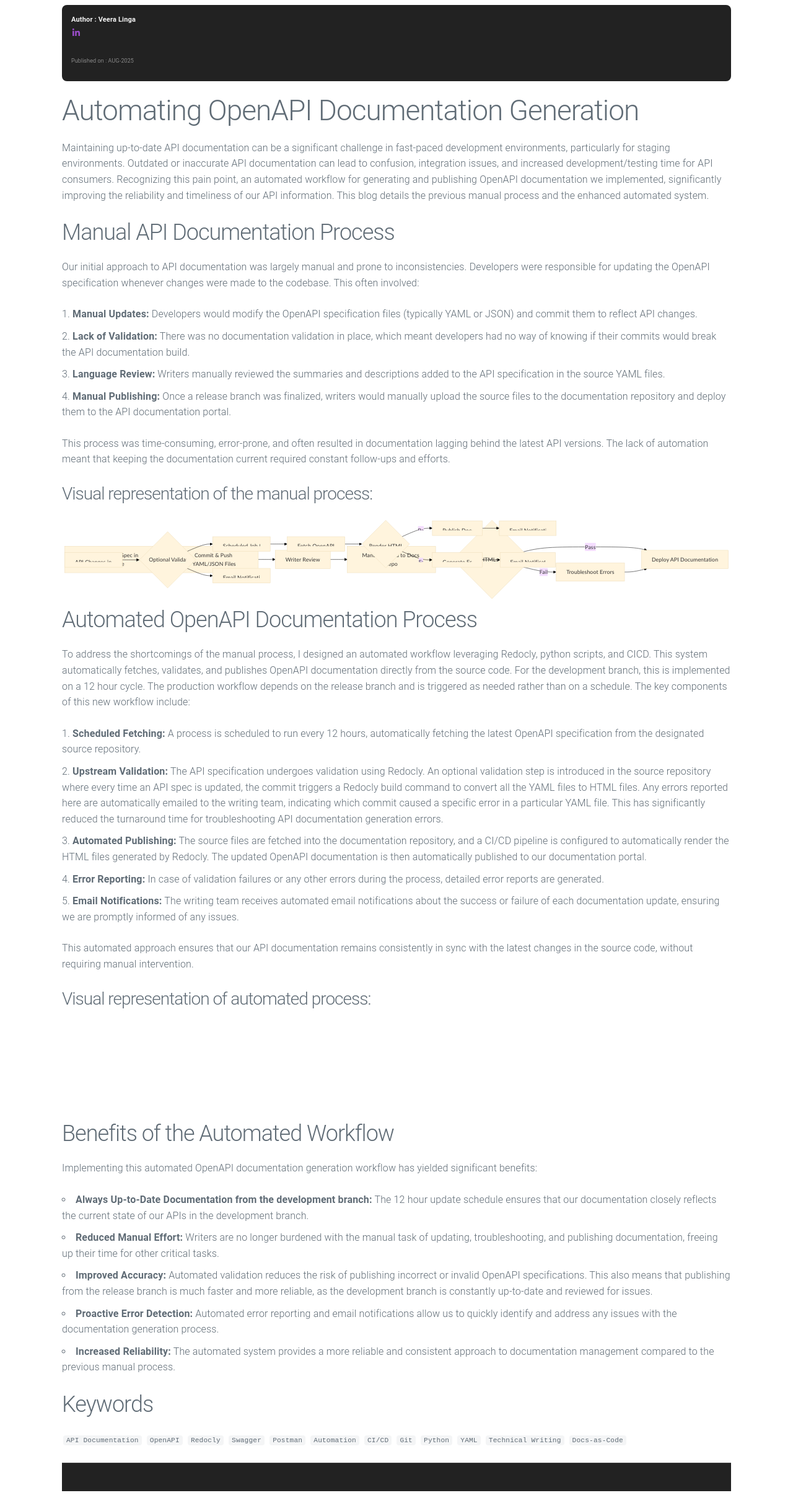
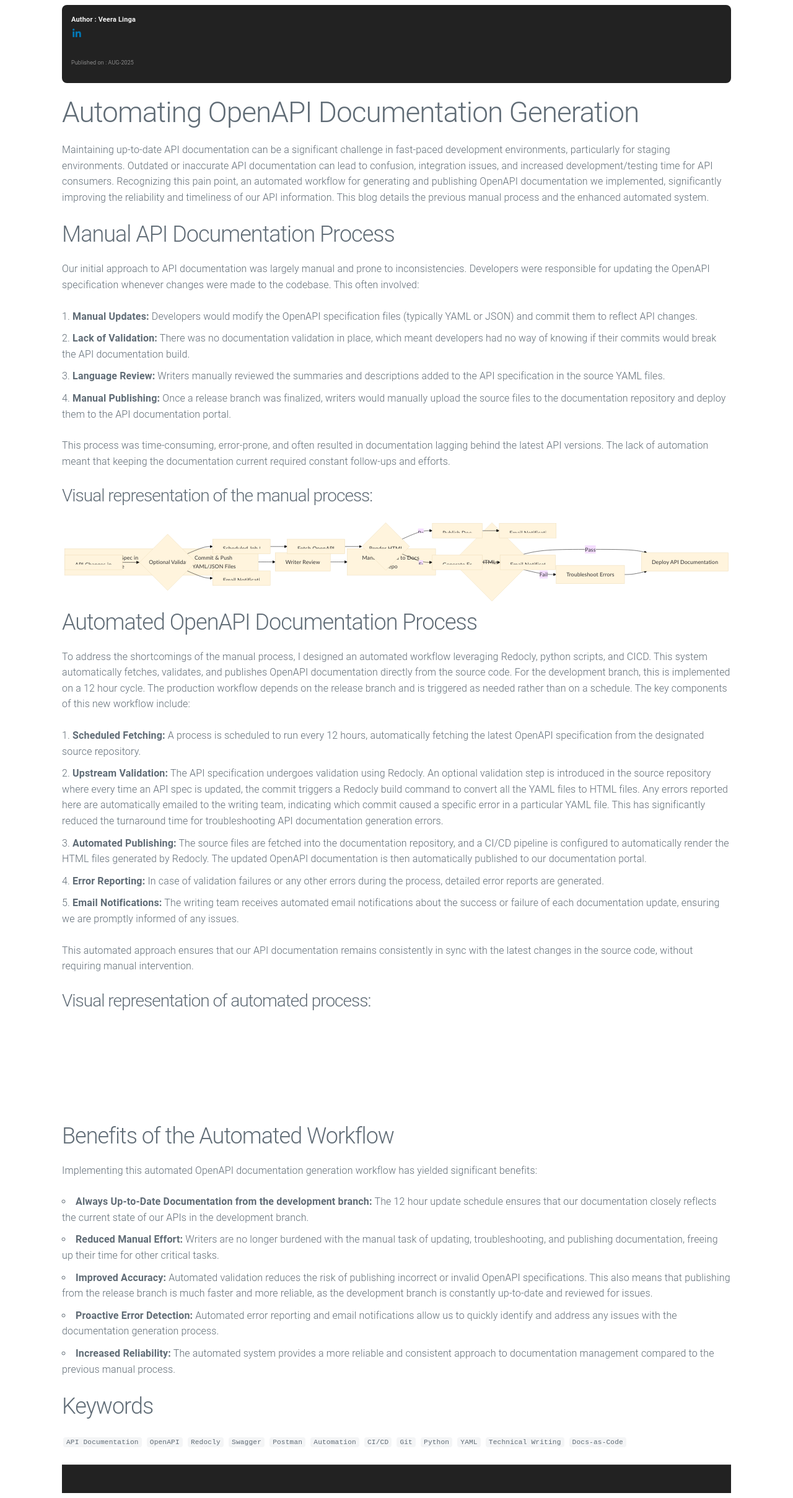
Before and after one commit to veera-linga/blogs, a Jekyll site: the page built from automating-openapi-docs.md, in a window 1280 px wide. Shown: the whole page at 62% size. Built offline with Jekyll 4.4.1, drawn with Linux system fonts in a browser that asks for light colours; our own code applies the rules of GitHub Pages for plain Markdown files.

Commit message:
Update default.html
Signed-off-by: veera <124036467+veera-linga@users.noreply.github.com>

```diff
--- a/_layouts/default.html
+++ b/_layouts/default.html
@@ -18,7 +18,7 @@
           <div class="author-details">
             <p class="author-name">Author : {{ page.author }}</p>
                  {% if page.linkedin_profile %}
-      <p class="linkedin-link">
+      <p class="linkedin-icon">
         <a href="{{ page.linkedin_profile }}" class="linkedin" target="_blank" rel="noopener noreferrer">
           <i class="bx bxl-linkedin"></i>
         </a>
```
